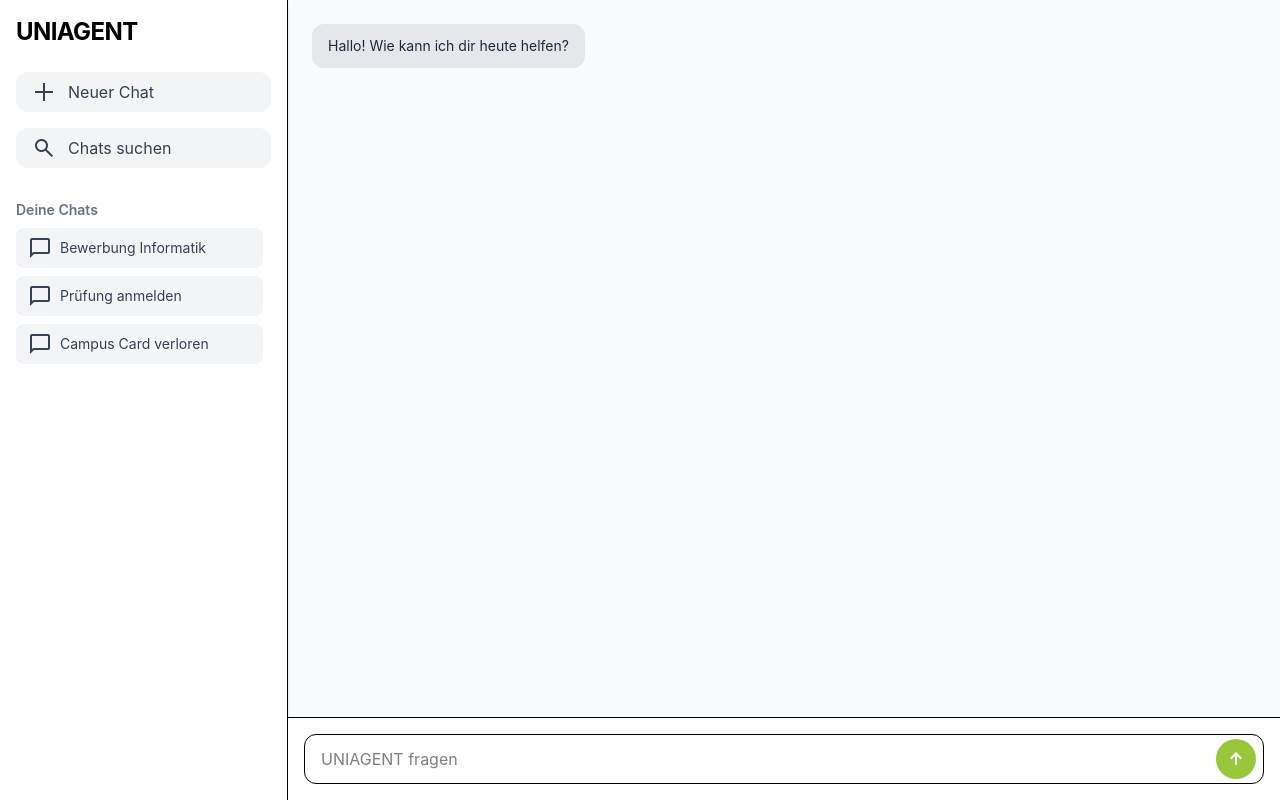
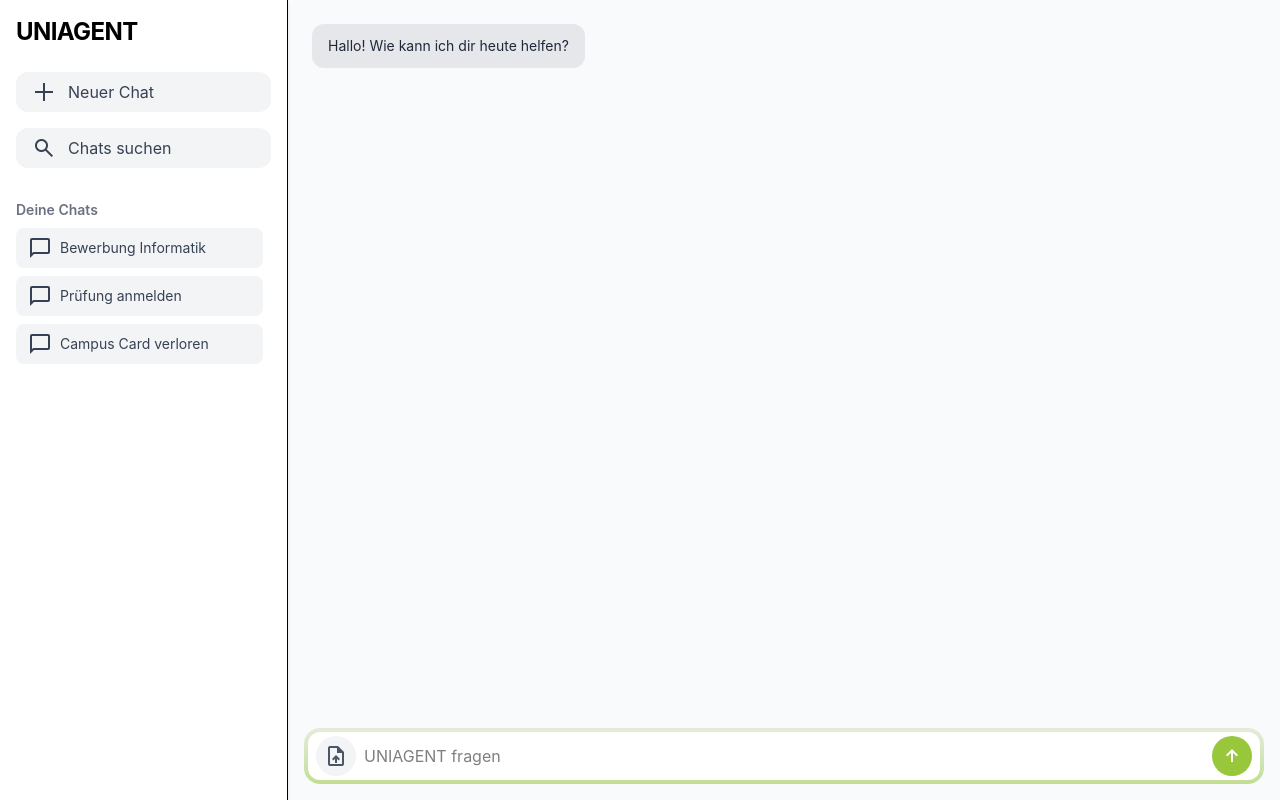
Before and after one commit to lukase1sner/UNIAGENT, a React app in the folder frontend/: page /chat in a window 1280 px wide. Built offline with nearby package versions, Linux system fonts and the light colour scheme; the HTML template or start-up script is replaced by a standard one.

Commit message:
Chatbot aktualisiert

```diff
--- a/frontend/src/pages/Chatbot.jsx
+++ b/frontend/src/pages/Chatbot.jsx
@@ -24,6 +24,7 @@ export default function Chatbot() {
 
   return (
     <div className="flex flex-col h-full">
+
       {/* Chat-Verlauf */}
       <div className="flex-1 overflow-y-auto p-6 space-y-4">
         {messages.map((m, i) => (
@@ -46,25 +47,43 @@ export default function Chatbot() {
         ))}
       </div>
 
-      {/* Eingabebereich */}
-      <div className="p-4 border-t bg-white">
-        <div className="relative">
+      {/* Eingabebereich – ohne weißen Hintergrund */}
+      <div className="px-4 pb-4 pt-2">
 
-          {/* Text Input */}
+        {/* Gradient Außenrahmen */}
+        <div className="relative p-[4px] rounded-2xl bg-gradient-to-b from-[#E4ECD9] to-[#98C73C90]">
+
+          {/* Weißer Innencontainer */}
+          <div className="relative rounded-xl bg-white">
+
+            {/* Upload Button links */}
+            <button
+              className="absolute left-2 top-1/2 -translate-y-1/2
+                         w-10 h-10 flex items-center justify-center
+                         bg-gray-100 text-gray-600 rounded-full hover:bg-gray-200 transition"
+            >
+              <span className="material-symbols-outlined text-[22px]">
+                upload_file
+              </span>
+            </button>
+
+            {/* Input */}
             <input
               type="text"
               placeholder="UNIAGENT fragen"
-            className="w-full px-4 py-3 pr-14 border rounded-xl focus:outline-none focus:ring-2 focus:ring-blue-500"
+              className="w-full px-4 py-3 pl-14 pr-14 rounded-xl focus:outline-none"
               value={input}
               onChange={(e) => setInput(e.target.value)}
               onKeyDown={(e) => e.key === "Enter" && sendMessage()}
             />
 
-          {/* Runder Sendebutton innerhalb der Chatbox (rechts) */}
+            {/* Sendebutton rechts */}
             <button
               onClick={sendMessage}
-            className="absolute right-2 top-1/2 -translate-y-1/2 w-10 h-10 flex items-center justify-center
-                       bg-[#98C73C] text-white rounded-full hover:bg-[#7da32f] transition"
+              className="absolute right-2 top-1/2 -translate-y-1/2
+                         w-10 h-10 flex items-center justify-center
+                         bg-[#98C73C] text-white rounded-full
+                         hover:bg-[#7da32f] transition"
             >
               <span className="material-symbols-outlined text-[22px]">
                 arrow_upward_alt
@@ -74,5 +93,6 @@ export default function Chatbot() {
           </div>
         </div>
       </div>
+    </div>
   );
 }
```
Lines whose indentation alone changed are shown as unchanged.
